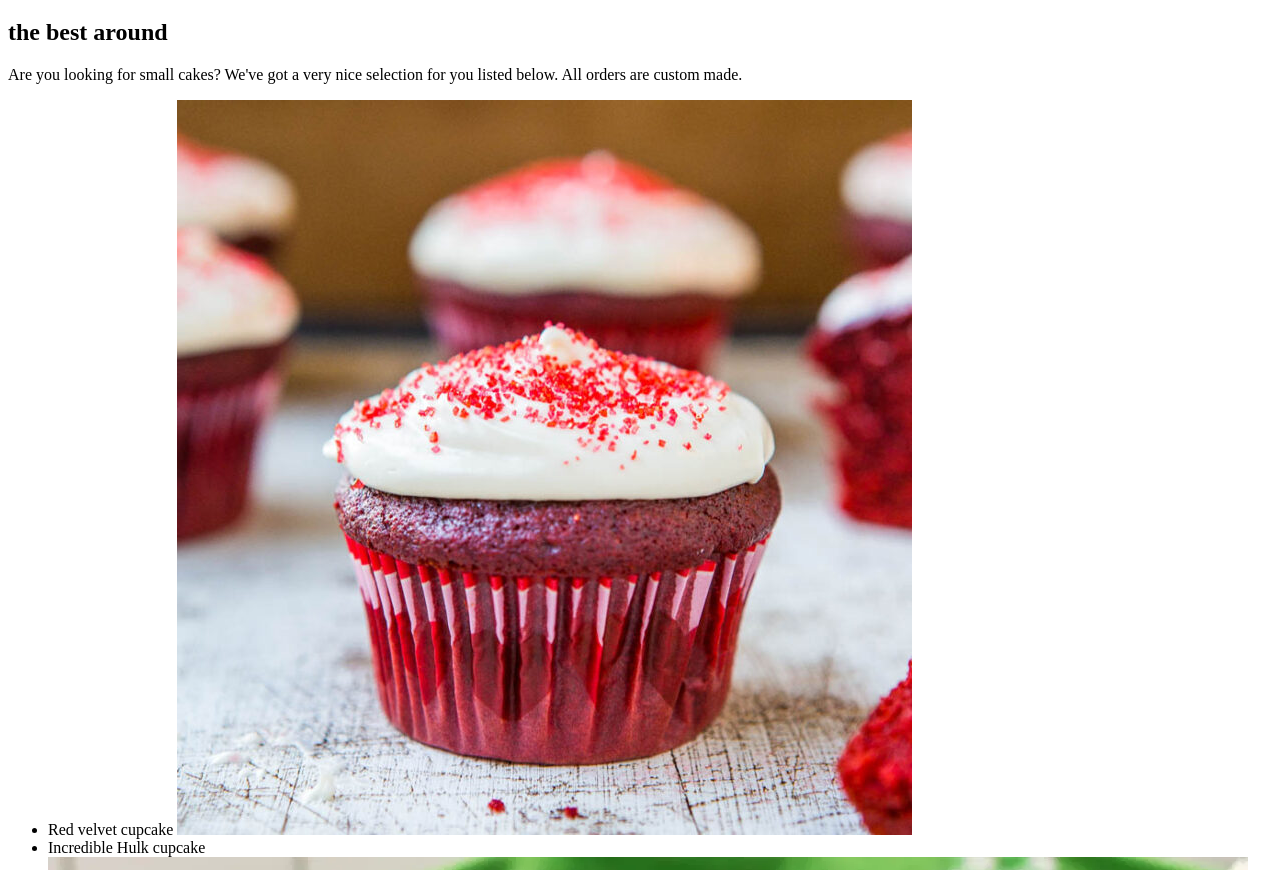
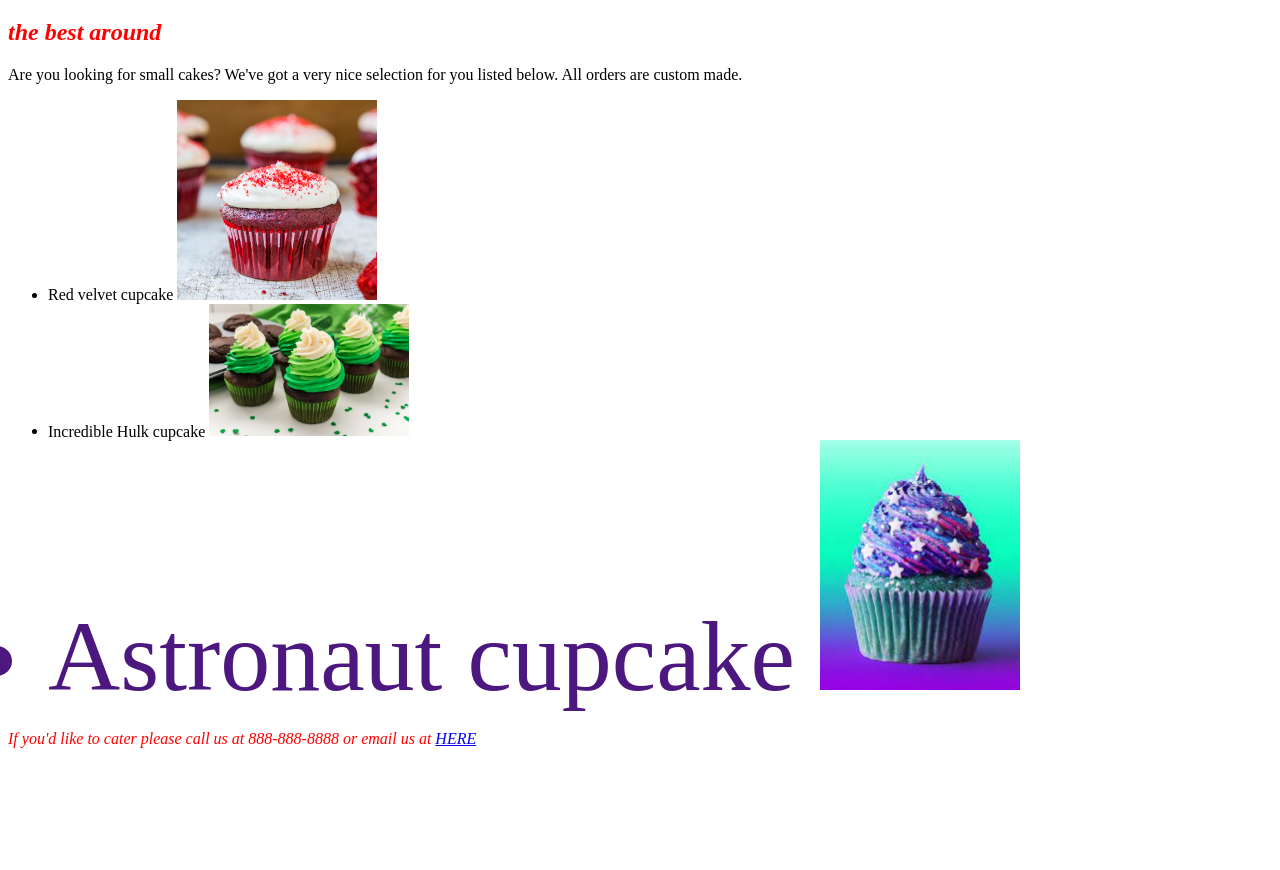
Before and after one commit to CharWeber/cupcake-shop, a plain HTML site: page index.html in a window 1280 px wide. Shown: the part 61-931 px from the top of the page. After the commit the page ends 825 px from the top, so only its background shows below. Drawn offline with Linux system fonts and the light colour scheme.

Commit message:
Add stylings in CSS sheet

```diff
--- a/css/styles.css
+++ b/css/styles.css
@@ -2,3 +2,13 @@
   color: red;
   font-style: italic;
 }
+
+.best {
+  font-style: bold;
+  font-size: 100px;
+  color:rgb(77, 23, 128);
+}
+img {
+  width: 200px;
+  height:auto;
+}
--- a/index.html
+++ b/index.html
@@ -6,15 +6,15 @@
 </head>
 <body>
   <h1 class="flashy">OUR CUPCAKE SHOP</h1>
-  <h2> the best around</h2>
+  <h2 class="flashy"> the best around</h2>
   <p> Are you looking for small cakes? We've got a very nice selection for you listed below. All orders are custom made.</p>
 <ul>
   <li>Red velvet cupcake <img src="img/red.jpg"></li>
   <li>Incredible Hulk cupcake <img src="img/green.jpg"></li>
-  <li>Astronaut cupcake <img src="img/astronaut.jpg"></li>
+  <li class="best">Astronaut cupcake <img src="img/astronaut.jpg"></li>
 </ul>
 
-<p>If you'd like to cater please call us at 888-888-8888 or email us at <a href="mailto:charlestweber@gmail.com"> HERE </a> </p>
+<p class="flashy">If you'd like to cater please call us at 888-888-8888 or email us at <a href="mailto:charlestweber@gmail.com"> HERE </a> </p>
 
 </body>
 </html>
```
